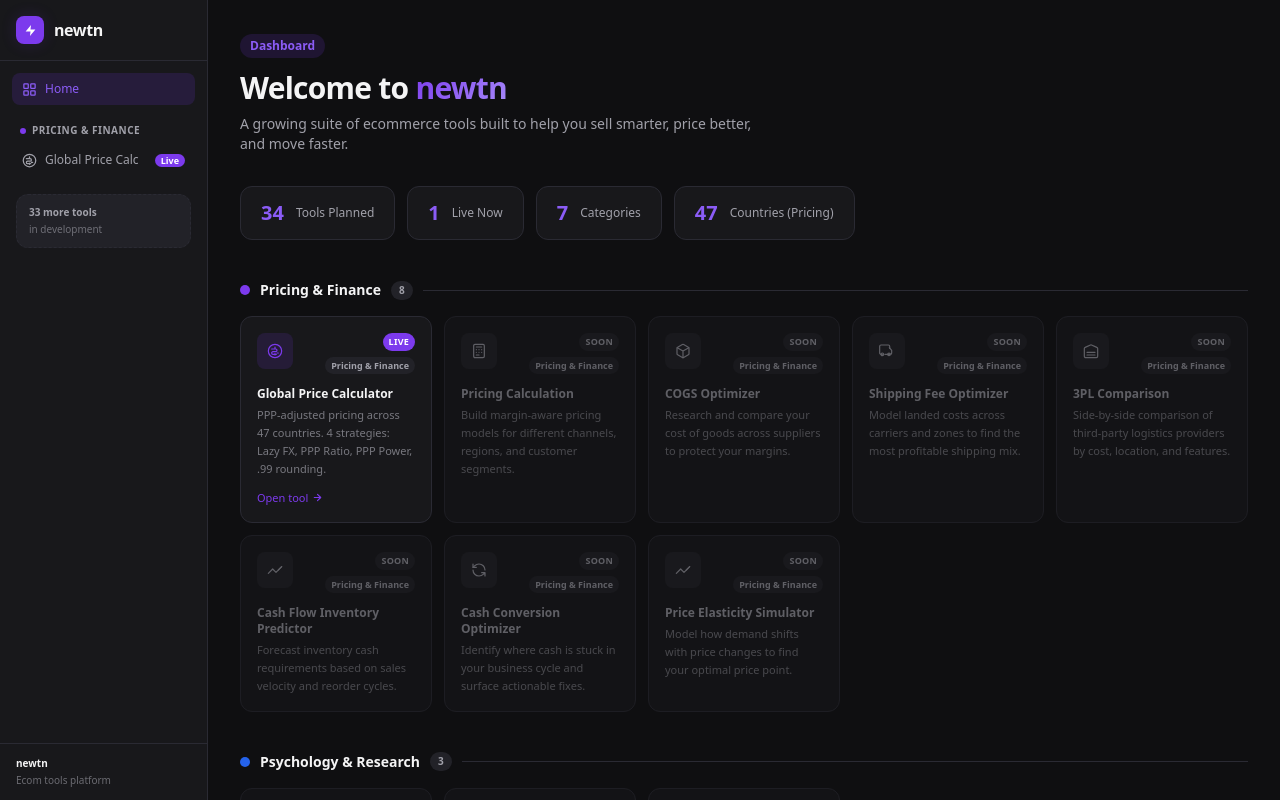
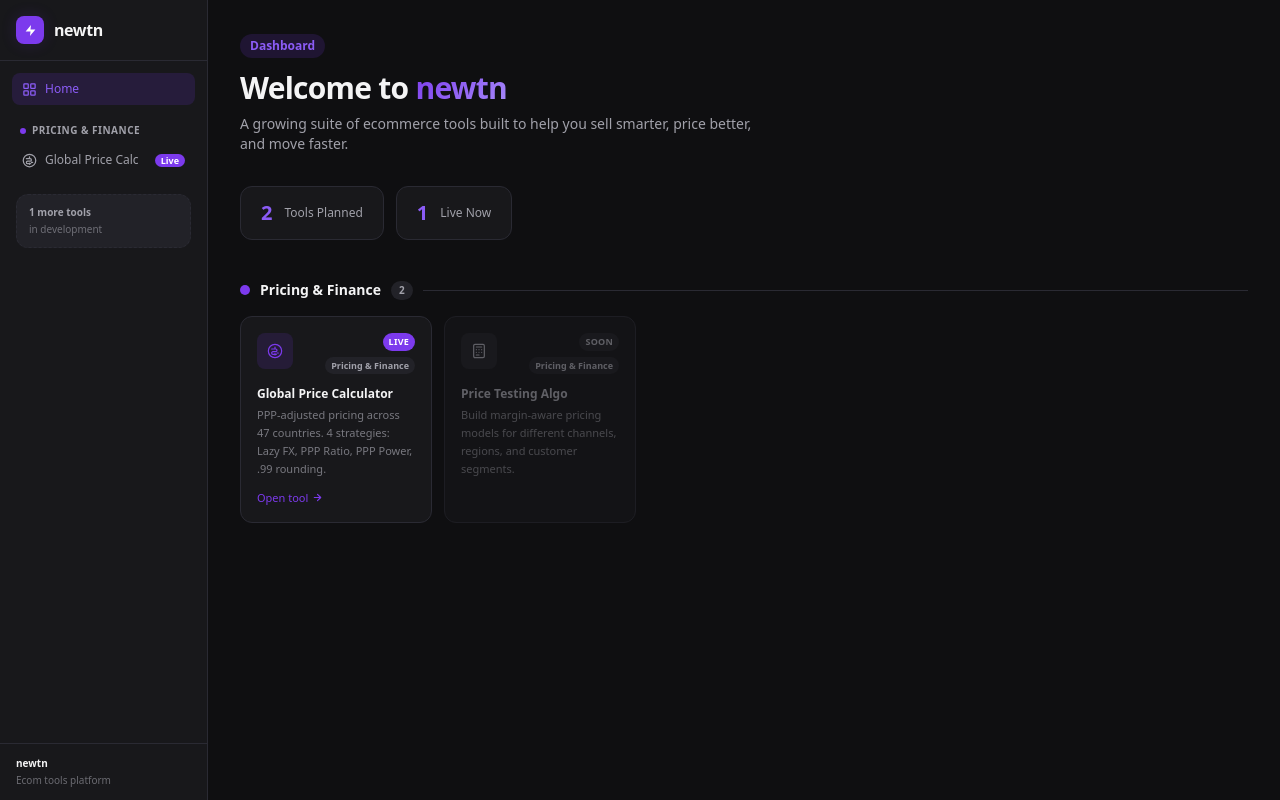
Before and after one commit to rockgodthecoder/newtn, a Next.js app: page / in a window 1280 px wide. Built offline with nearby package versions, Linux system fonts and the light colour scheme.

Commit message:
Simplify homepage — 2 tools only, clean stats
- Hide all coming soon tools except Price Testing Algo
- Remove Categories and Countries stats from homepage
- Update sidebar coming soon count

Co-Authored-By: Claude Sonnet 4.6 <noreply@anthropic.com>

```diff
--- a/app/page.tsx
+++ b/app/page.tsx
@@ -58,237 +58,9 @@ const CATEGORIES = [
         badge: "Live",
       },
       {
-        title: "Pricing Calculation",
+        title: "Price Testing Algo",
         description: "Build margin-aware pricing models for different channels, regions, and customer segments.",
         icon: icons.calculator,
-        comingSoon: true,
-      },
-      {
-        title: "COGS Optimizer",
-        description: "Research and compare your cost of goods across suppliers to protect your margins.",
-        icon: icons.box,
-        comingSoon: true,
-      },
-      {
-        title: "Shipping Fee Optimizer",
-        description: "Model landed costs across carriers and zones to find the most profitable shipping mix.",
-        icon: icons.truck,
-        comingSoon: true,
-      },
-      {
-        title: "3PL Comparison",
-        description: "Side-by-side comparison of third-party logistics providers by cost, location, and features.",
-        icon: icons.warehouse,
-        comingSoon: true,
-      },
-      {
-        title: "Cash Flow Inventory Predictor",
-        description: "Forecast inventory cash requirements based on sales velocity and reorder cycles.",
-        icon: icons.trending,
-        comingSoon: true,
-      },
-      {
-        title: "Cash Conversion Optimizer",
-        description: "Identify where cash is stuck in your business cycle and surface actionable fixes.",
-        icon: icons.refresh,
-        comingSoon: true,
-      },
-      {
-        title: "Price Elasticity Simulator",
-        description: "Model how demand shifts with price changes to find your optimal price point.",
-        icon: icons.trending,
-        comingSoon: true,
-      },
-    ],
-  },
-  {
-    label: "Psychology & Research",
-    color: "#2563eb",
-    tools: [
-      {
-        title: "Big 5 Assessment & Action Steps",
-        description: "Understand your customer's personality profile and get tailored ecom strategy recommendations.",
-        icon: icons.brain,
-        comingSoon: true,
-      },
-      {
-        title: "Compare to Other People",
-        description: "Show customers how their choices compare to their peers — a powerful social proof engine.",
-        icon: icons.users,
-        comingSoon: true,
-      },
-      {
-        title: "Competitor Comparison",
-        description: "Structured competitive analysis across pricing, positioning, reviews, and messaging.",
-        icon: icons.barChart,
-        comingSoon: true,
-      },
-    ],
-  },
-  {
-    label: "Product",
-    color: "#16a34a",
-    tools: [
-      {
-        title: "PDP Generator / Outliner",
-        description: "Generate structured product detail page outlines optimised for conversion.",
-        icon: icons.fileText,
-        comingSoon: true,
-      },
-      {
-        title: "PDP Critique Scorer",
-        description: "Score your product pages against conversion best-practices and get specific fixes.",
-        icon: icons.star,
-        comingSoon: true,
-      },
-      {
-        title: "Product Description Generator",
-        description: "Generate descriptions grounded in your customer reviews, psychology, and competitor data.",
-        icon: icons.sparkles,
-        comingSoon: true,
-      },
-      {
-        title: "Bundle Maker",
-        description: "Identify high-affinity product combinations and build compelling bundle offers.",
-        icon: icons.layers,
-        comingSoon: true,
-      },
-    ],
-  },
-  {
-    label: "Pages & Copy",
-    color: "#d97706",
-    tools: [
-      {
-        title: "Landing Page Generator",
-        description: "Generate full landing page copy and structure from your product brief.",
-        icon: icons.layout,
-        comingSoon: true,
-      },
-      {
-        title: "Advertorial Page Generator",
-        description: "Create editorial-style advertorial pages that warm up cold traffic before the sale.",
-        icon: icons.newspaper,
-        comingSoon: true,
-      },
-      {
-        title: "About Us Page Generator",
-        description: "Build a brand story page that earns trust and converts sceptical first-time visitors.",
-        icon: icons.users,
-        comingSoon: true,
-      },
-      {
-        title: "Website Voice Coherence",
-        description: "Analyse your entire site copy and surface tone inconsistencies that hurt brand trust.",
-        icon: icons.mic,
-        comingSoon: true,
-      },
-      {
-        title: "Listicle Generator",
-        description: "Create SEO-optimised listicle articles that drive top-of-funnel organic traffic.",
-        icon: icons.list,
-        comingSoon: true,
-      },
-    ],
-  },
-  {
-    label: "Ads & Marketing",
-    color: "#db2777",
-    tools: [
-      {
-        title: "Facebook Ads Spy Tool",
-        description: "Surface winning competitor ads and decode the creative angles driving their results.",
-        icon: icons.eye,
-        comingSoon: true,
-      },
-      {
-        title: "Ads Generator",
-        description: "Generate ad copy, headlines, and hooks across formats from a single product brief.",
-        icon: icons.megaphone,
-        comingSoon: true,
-      },
-      {
-        title: "Video Ads Script Generator",
-        description: "Produce proven-format video ad scripts — UGC, VSL, hook-story-offer, and more.",
-        icon: icons.video,
-        comingSoon: true,
-      },
-      {
-        title: "Cart Abandon Email Generator",
-        description: "Write high-converting cart abandonment email sequences tailored to your product.",
-        icon: icons.mail,
-        comingSoon: true,
-      },
-      {
-        title: "SMS Campaign Drafter",
-        description: "Draft compliant, high-click SMS campaigns for product launches and promos.",
-        icon: icons.message,
-        comingSoon: true,
-      },
-      {
-        title: "Ad Fatigue Predictor",
-        description: "Detect early signs of ad fatigue and get creative refresh recommendations.",
-        icon: icons.battery,
-        comingSoon: true,
-      },
-      {
-        title: "Marketing Decision Journey",
-        description: "Map your customer's full decision journey to identify friction points and optimise spend.",
-        icon: icons.map,
-        comingSoon: true,
-      },
-    ],
-  },
-  {
-    label: "Analytics & Reporting",
-    color: "#0891b2",
-    tools: [
-      {
-        title: "Google Analytics Guide",
-        description: "MCP-connected GA analysis with guided prompts to surface actionable growth insights.",
-        icon: icons.barChart,
-        comingSoon: true,
-      },
-      {
-        title: "Facebook Ads Report",
-        description: "MCP-connected Meta ads reporting with automated insights and recommendations.",
-        icon: icons.pieChart,
-        comingSoon: true,
-      },
-      {
-        title: "Website Breakdown Generator",
-        description: "Deep-dive analysis of any website — structure, messaging, funnel, and UX gaps.",
-        icon: icons.monitor,
-        comingSoon: true,
-      },
-    ],
-  },
-  {
-    label: "Launch & Dev",
-    color: "#ca8a04",
-    tools: [
-      {
-        title: "Product Launch Helper",
-        description: "Step-by-step launch plan generator — from pre-launch buzz to post-launch optimisation.",
-        icon: icons.rocket,
-        comingSoon: true,
-      },
-      {
-        title: "Smoke Test Helper",
-        description: "Validate demand for a new product before investing in inventory or development.",
-        icon: icons.flask,
-        comingSoon: true,
-      },
-      {
-        title: "Code Generator",
-        description: "Generate Shopify snippets, Klaviyo flows, and ecom-specific code on demand.",
-        icon: icons.code,
-        comingSoon: true,
-      },
-      {
-        title: "Video Creator",
-        description: "Build product videos using templates we use ourselves — no editor required.",
-        icon: icons.film,
         comingSoon: true,
       },
     ],
@@ -296,7 +68,7 @@ const CATEGORIES = [
 ];
 
 const TOTAL_TOOLS = CATEGORIES.reduce((n, c) => n + c.tools.length, 0);
-const LIVE_TOOLS  = CATEGORIES.reduce((n, c) => n + c.tools.filter(t => t.href).length, 0);
+const LIVE_TOOLS  = CATEGORIES.reduce((n, c) => n + c.tools.filter((t) => (t as { href?: string }).href).length, 0);
 
 export default function Home() {
   return (
@@ -334,8 +106,6 @@ export default function Home() {
         {[
           { value: String(TOTAL_TOOLS), label: "Tools Planned" },
           { value: String(LIVE_TOOLS),  label: "Live Now" },
-          { value: String(CATEGORIES.length), label: "Categories" },
-          { value: "47", label: "Countries (Pricing)" },
         ].map((s) => (
           <div
             key={s.label}
--- a/components/Sidebar.tsx
+++ b/components/Sidebar.tsx
@@ -28,7 +28,7 @@ const NAV = [
   },
 ];
 
-const COMING_SOON_COUNT = 33;
+const COMING_SOON_COUNT = 1;
 
 export default function Sidebar() {
   const pathname = usePathname();
```
